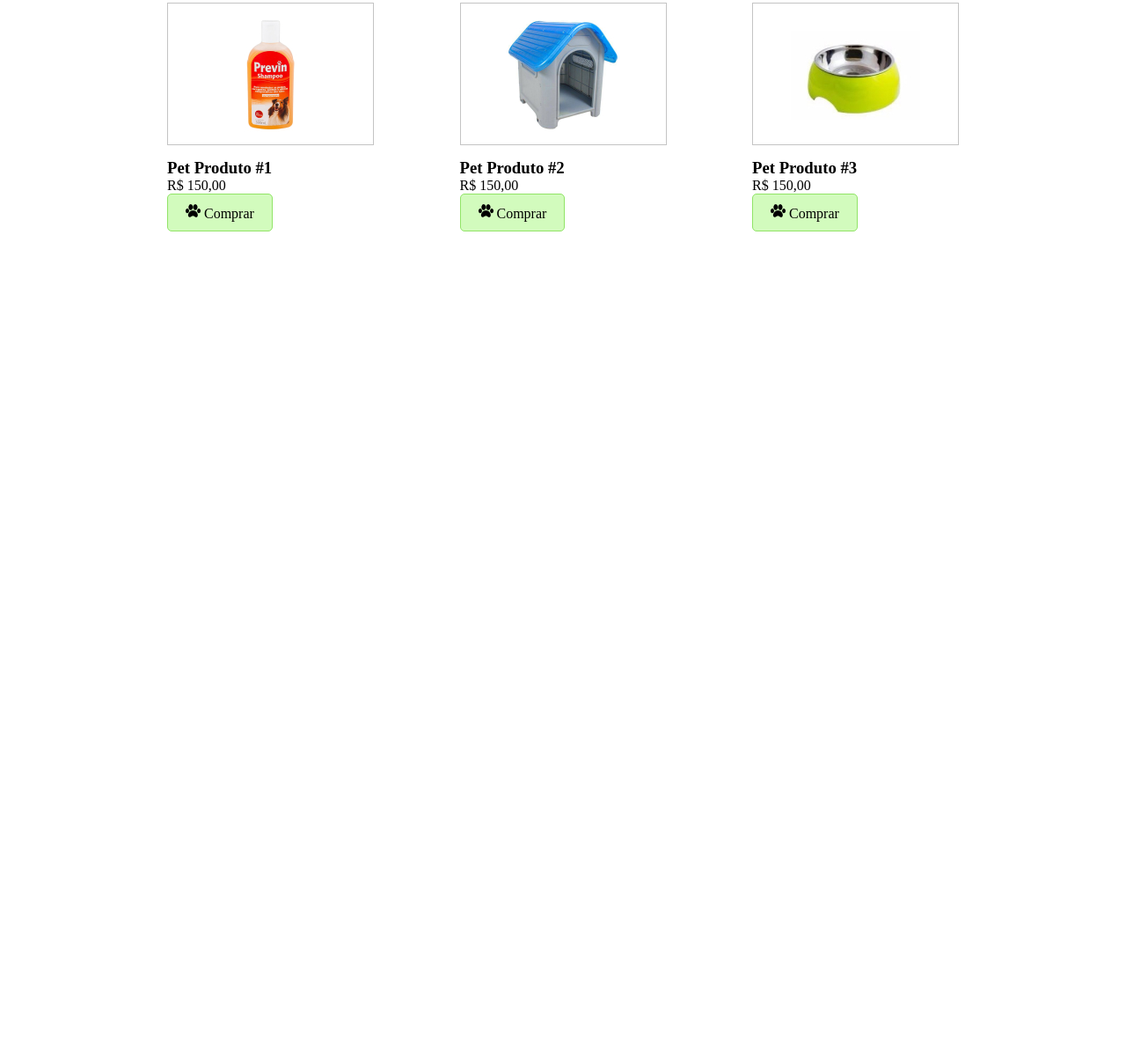
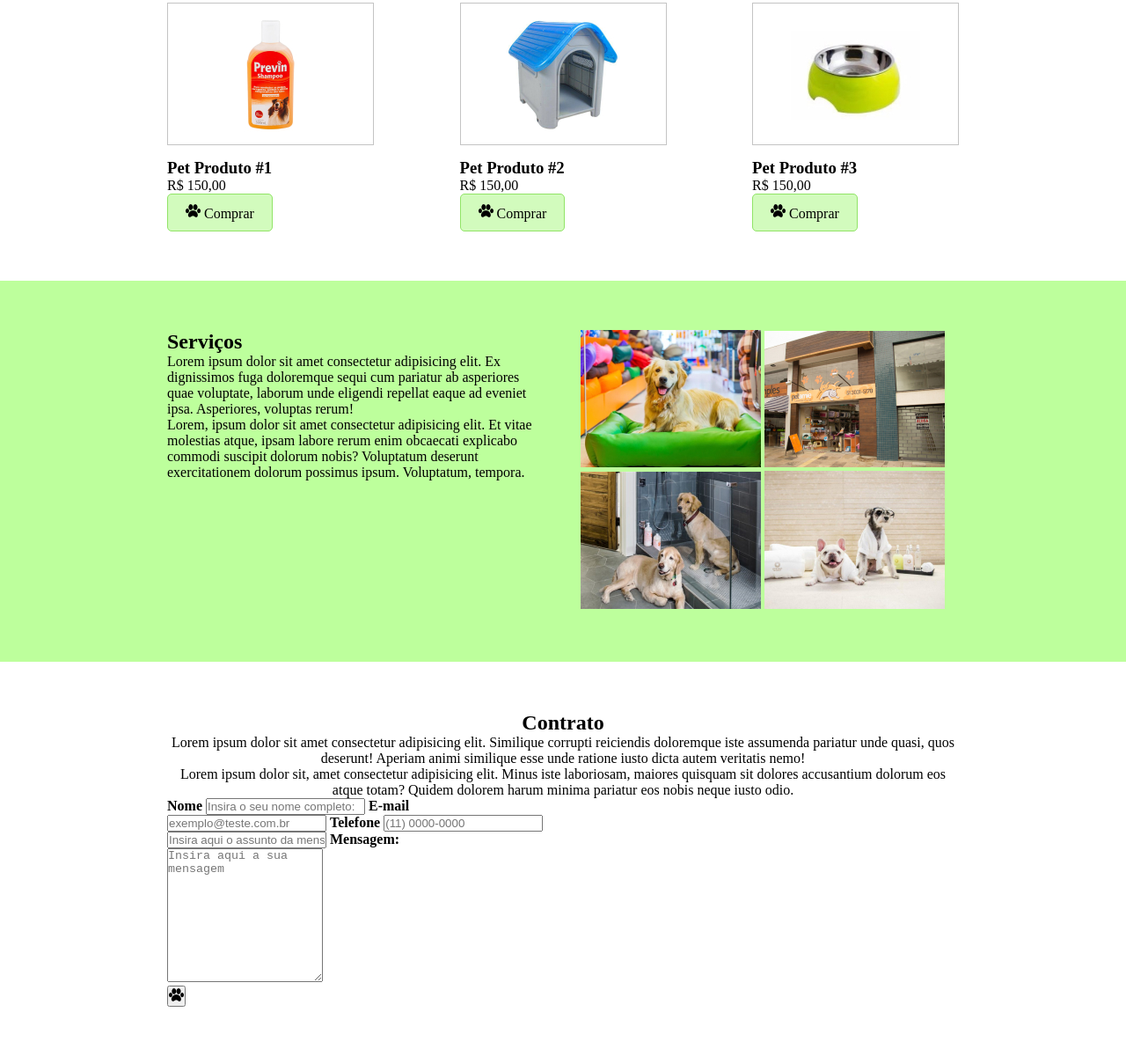
Before and after one commit to Lopes0612/Lopes, a plain HTML site: page index.html in a window 1280 px wide. Shown: the part 699-1899 px from the top of the page at 88% size. Before the commit the page ends 1018 px from the top, so only its background shows below. Drawn offline with Linux system fonts and the light colour scheme.

Commit message:
Serviços

```diff
--- a/index.html
+++ b/index.html
@@ -78,11 +78,67 @@
                 </article>
 
             </div>
-
-
         </div>
 
     </section>
 
+    <section class="fundo-verde">
+        <div class="container flex-container">
+            <div class="col">
+                <h2>Serviços</h2>
+                <p>Lorem ipsum dolor sit amet consectetur adipisicing elit. Ex dignissimos fuga doloremque sequi cum pariatur ab asperiores quae voluptate, laborum unde eligendi repellat eaque ad eveniet ipsa. Asperiores, voluptas rerum!</p>
+                <p>Lorem, ipsum dolor sit amet consectetur adipisicing elit. Et vitae molestias atque, ipsam labore rerum enim obcaecati explicabo commodi suscipit dolorum nobis? Voluptatum deserunt exercitationem dolorum possimus ipsum. Voluptatum, tempora.</p>
+            </div>
+            <div class="col">
+                <img src="img/img-galeria-1.jpg" alt="Cachorro no sofá">
+                <img src="img/img-galeria-2.jpg" alt="Fachada da Loja ">
+                <img src="img/img-galeria-3.jpg" alt="Cachorros no banho">
+                <img src="img/img-galeria-4.jpg" alt="Cachorros de toalha">
+            </div>
+        </div>
+    </section>
+
+    <section id="contato">
+        <div class="container">
+            <div class="texto-centralizado">
+                <h2>Contrato</h2>
+                <p>Lorem ipsum dolor sit amet consectetur adipisicing elit. Similique corrupti reiciendis doloremque iste assumenda pariatur unde quasi, quos deserunt! Aperiam animi similique esse unde ratione iusto dicta autem veritatis nemo!</p>
+                <p>Lorem ipsum dolor sit, amet consectetur adipisicing elit. Minus iste laboriosam, maiores quisquam sit dolores accusantium dolorum eos atque totam? Quidem dolorem harum minima pariatur eos nobis neque iusto odio.</p>
+            </div>
+            <div class="flex-container">
+                <div class="col">
+                    <form action="">
+                        <label for="cname">
+                            <strong>Nome</strong>
+                            <input type="text" placeholder="Insira o seu nome completo:" id="cname">
+                        </label>
+                        <label for="cmail">
+                            <strong>E-mail</strong>
+                            <input type="email" id="cmail" placeholder="exemplo@teste.com.br">
+                        </label>
+                        <label for="cfone">
+                            <strong>Telefone</strong>
+                            <input type="tel" id="cfone" placeholder="(11) 0000-0000">
+                        </label>
+                        <label for="cass">
+                            <input type="text" id="cass" placeholder="Insira aqui o assunto da mensagem">
+                        </label>
+                        <label for="cmsg">
+                            <strong>Mensagem:</strong>
+                            <textarea id="cmsg" rows="10" placeholder="Insira aqui a sua mensagem"></textarea>
+                        </label>
+
+                        <div>
+                            <button class="ptn-pata">
+                                <img src="img/patinha-preta.png" alt="Patinha preta">
+                            </button>
+                        </div>
+
+                    </form>
+                </div>
+                <div class="col"></div>
+            </div>
+        </div>
+    </section>
 </body>
 </html>
```
